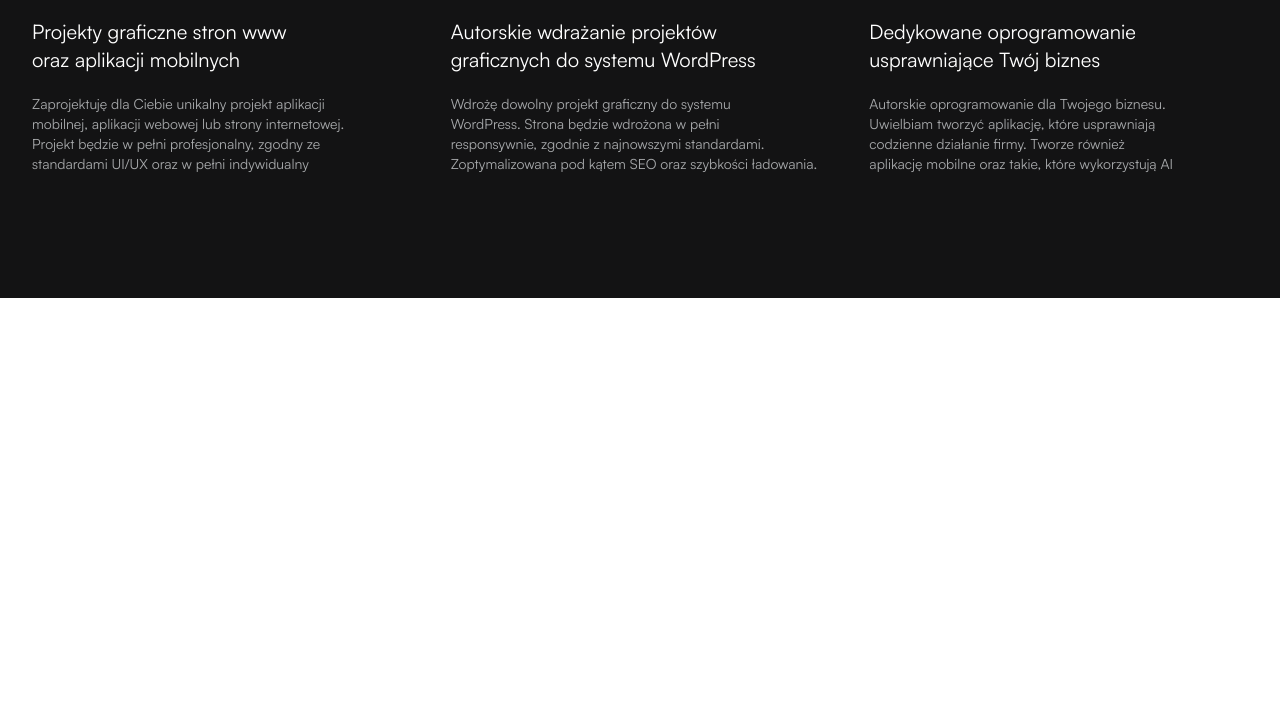
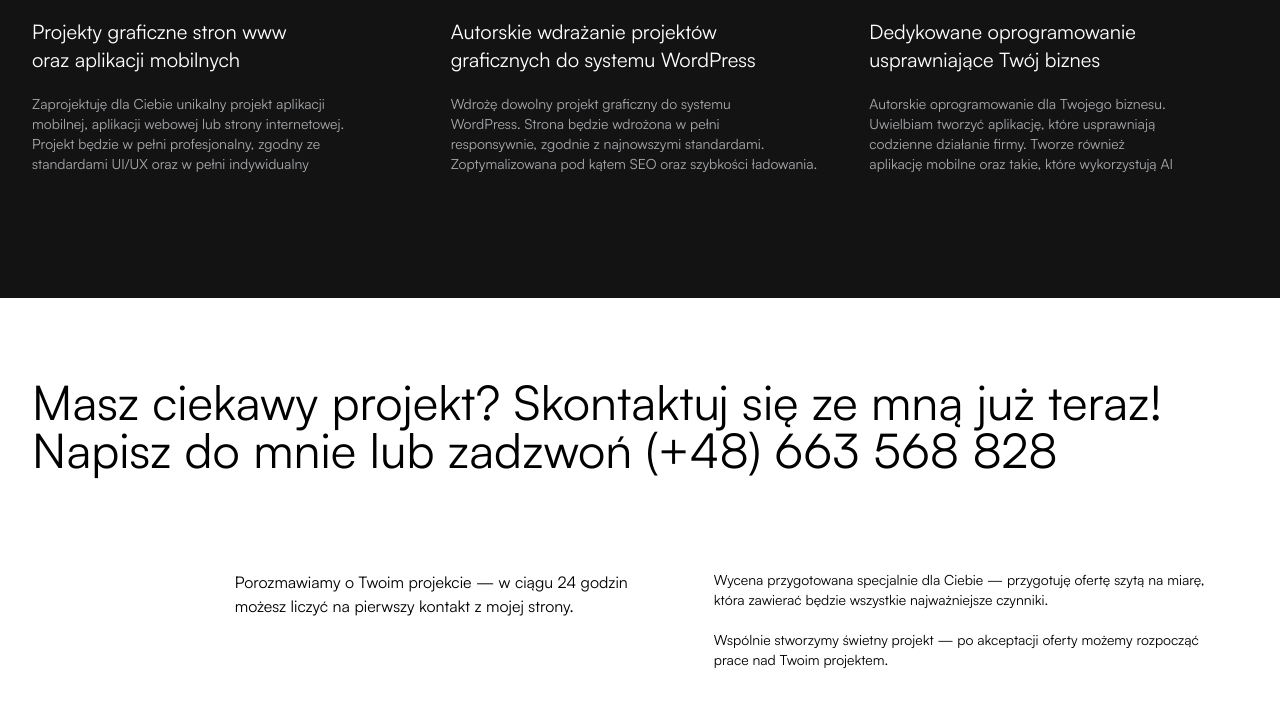
Before and after one commit to jaroslaw-filipiak/personal-page, a Next.js app: page / in a window 1280 px wide. Shown: the part 1496-2202 px from the top of the page. Built offline with nearby package versions, Linux system fonts and the light colour scheme; what tailwindcss-fluid-type would draw is missing.

Commit message:
cta component

```diff
--- a/src/app/page.tsx
+++ b/src/app/page.tsx
@@ -1,5 +1,6 @@
 import Nav from '@/components/Nav';
 import Link from 'next/link';
+import Cta from '@/components/Cta';
 
 export default function Home() {
   return (
@@ -122,6 +123,7 @@ export default function Home() {
           </div>
         </div>
       </section>
+      <Cta />
     </>
   );
 }
--- /dev/null
+++ b/src/components/Cta.tsx
@@ -0,0 +1,39 @@
+export default function Cta() {
+  return (
+    <section id='cta' className='pt-20 pb-20 bg-white'>
+      <div className='flex items-center justify-center'>
+        <div className='container flex flex-col items-end'>
+          <div>
+            <h3 className='text-5xl text-balance pb-24'>
+              Masz ciekawy projekt? Skontaktuj się ze mną już teraz! Napisz do
+              mnie lub zadzwoń (+48) 663 568 828
+            </h3>
+          </div>
+
+          <div className='flex flex-col lg:flex-row lg:w-10/12 gap-10 text-sm'>
+            <div>
+              <h4 className='text-base'>
+                Porozmawiamy o Twoim projekcie — w ciągu 24 godzin możesz liczyć
+                na pierwszy kontakt z mojej strony.
+              </h4>
+            </div>
+            <div>
+              <h4>
+                Wycena przygotowana specjalnie dla Ciebie — przygotuję ofertę
+                szytą na miarę, która zawierać będzie wszystkie najważniejsze
+                czynniki.
+                <br /> <br />
+                Wspólnie stworzymy świetny projekt — po akceptacji oferty możemy
+                rozpocząć prace nad Twoim projektem.
+              </h4>
+              <h4></h4>
+            </div>
+            <div>
+              <h4></h4>
+            </div>
+          </div>
+        </div>
+      </div>
+    </section>
+  );
+}
```
